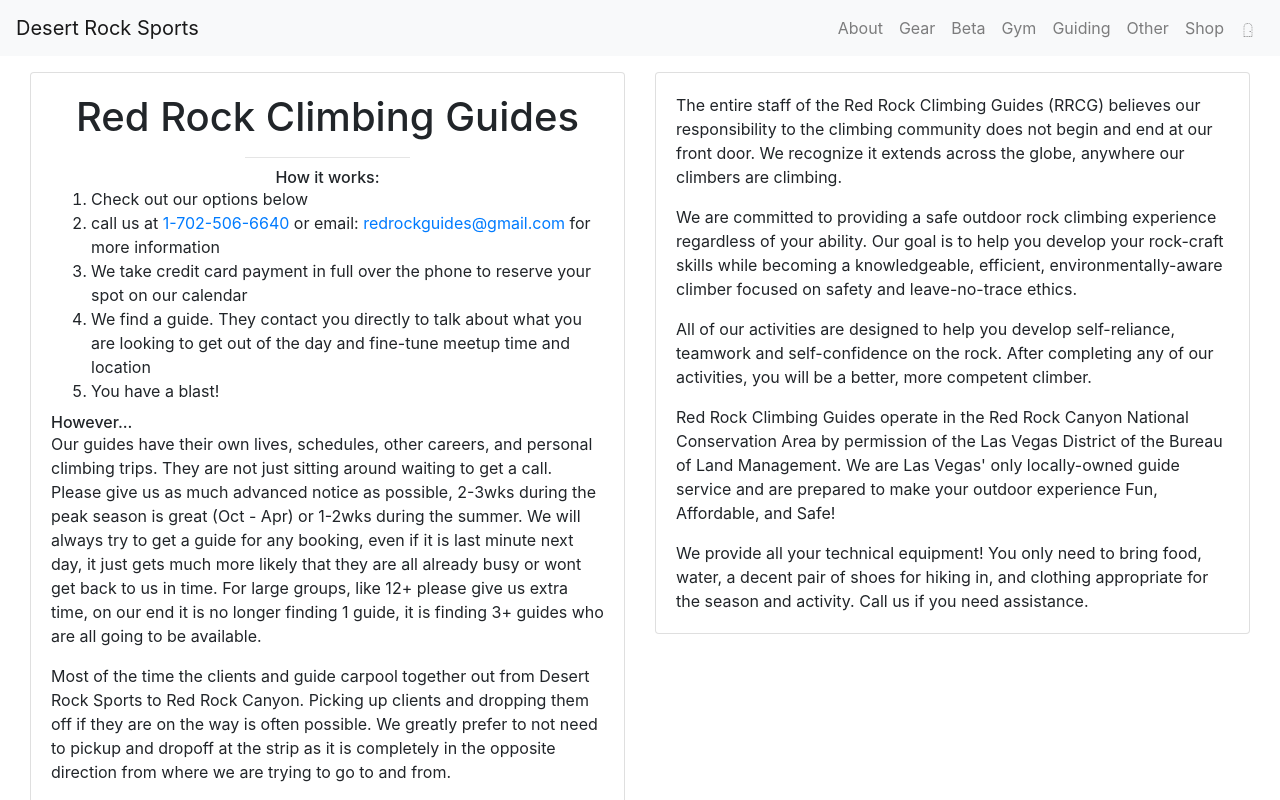
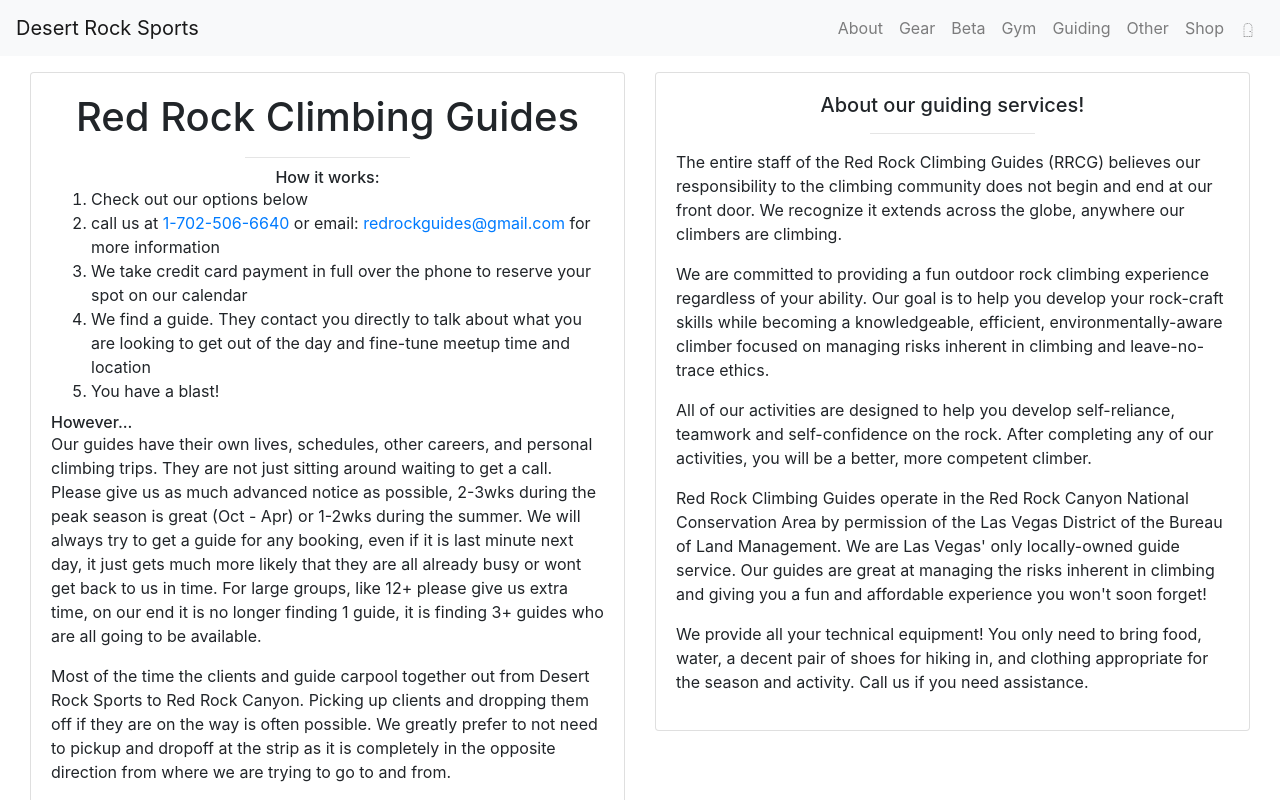
Before and after one commit to j-poneil/desert-rock-sports, a React (Create React App) app: page /guiding in a window 1280 px wide. Shown: the top 800 px of the page. Built offline with nearby package versions, Linux system fonts and the light colour scheme; a web font is replaced by a local one.

Commit message:
Format, wording changes

```diff
--- a/src/components/Guiding.js
+++ b/src/components/Guiding.js
@@ -126,12 +126,16 @@ export default function Guiding(){
                     <Col>
                         <Card>
                             <Card.Body>
-                                {/* <Card.Title></Card.Title> */}
-                                <Card.Text>The entire staff of the Red Rock Climbing Guides (RRCG) believes our responsibility to the climbing community does not begin and end at our front door. We recognize it extends across the globe, anywhere our climbers are climbing.</Card.Text>
-                                <Card.Text>We are committed to providing a safe outdoor rock climbing experience regardless of your ability. Our goal is to help you develop your rock-craft skills while becoming a knowledgeable, efficient, environmentally-aware climber focused on safety and leave-no-trace ethics.</Card.Text>
-                                <Card.Text>All of our activities are designed to help you develop self-reliance, teamwork and self-confidence on the rock. After completing any of our activities, you will be a better, more competent climber.</Card.Text>
-                                <Card.Text>Red Rock Climbing Guides operate in the Red Rock Canyon National Conservation Area by permission of the Las Vegas District of the Bureau of Land Management. We are Las Vegas' only locally-owned guide service and are prepared to make your outdoor experience Fun, Affordable, and Safe!</Card.Text>
-                                <Card.Text>We provide all your technical equipment! You only need to bring food, water, a decent pair of shoes for hiking in, and clothing appropriate for the season and activity. Call us if you need assistance.</Card.Text>
+                                <Card.Title className='text-center'>About our guiding services!</Card.Title>
+                                {/* <Card.Title className='text-center'>Our philosophy</Card.Title> */}
+                                <hr style={{width: '30%'}} />
+                                <Card.Text>
+                                    <p>The entire staff of the Red Rock Climbing Guides (RRCG) believes our responsibility to the climbing community does not begin and end at our front door. We recognize it extends across the globe, anywhere our climbers are climbing.</p>
+                                    <p>We are committed to providing a fun outdoor rock climbing experience regardless of your ability. Our goal is to help you develop your rock-craft skills while becoming a knowledgeable, efficient, environmentally-aware climber focused on managing risks inherent in climbing and leave-no-trace ethics.</p>
+                                    <p>All of our activities are designed to help you develop self-reliance, teamwork and self-confidence on the rock. After completing any of our activities, you will be a better, more competent climber.</p>
+                                    <p>Red Rock Climbing Guides operate in the Red Rock Canyon National Conservation Area by permission of the Las Vegas District of the Bureau of Land Management. We are Las Vegas' only locally-owned guide service. Our guides are great at managing the risks inherent in climbing and giving you a fun and affordable experience you won't soon forget!</p>
+                                    <p>We provide all your technical equipment! You only need to bring food, water, a decent pair of shoes for hiking in, and clothing appropriate for the season and activity. Call us if you need assistance.</p>
+                                </Card.Text>
                             </Card.Body>
                         </Card>
                     </Col>
```
